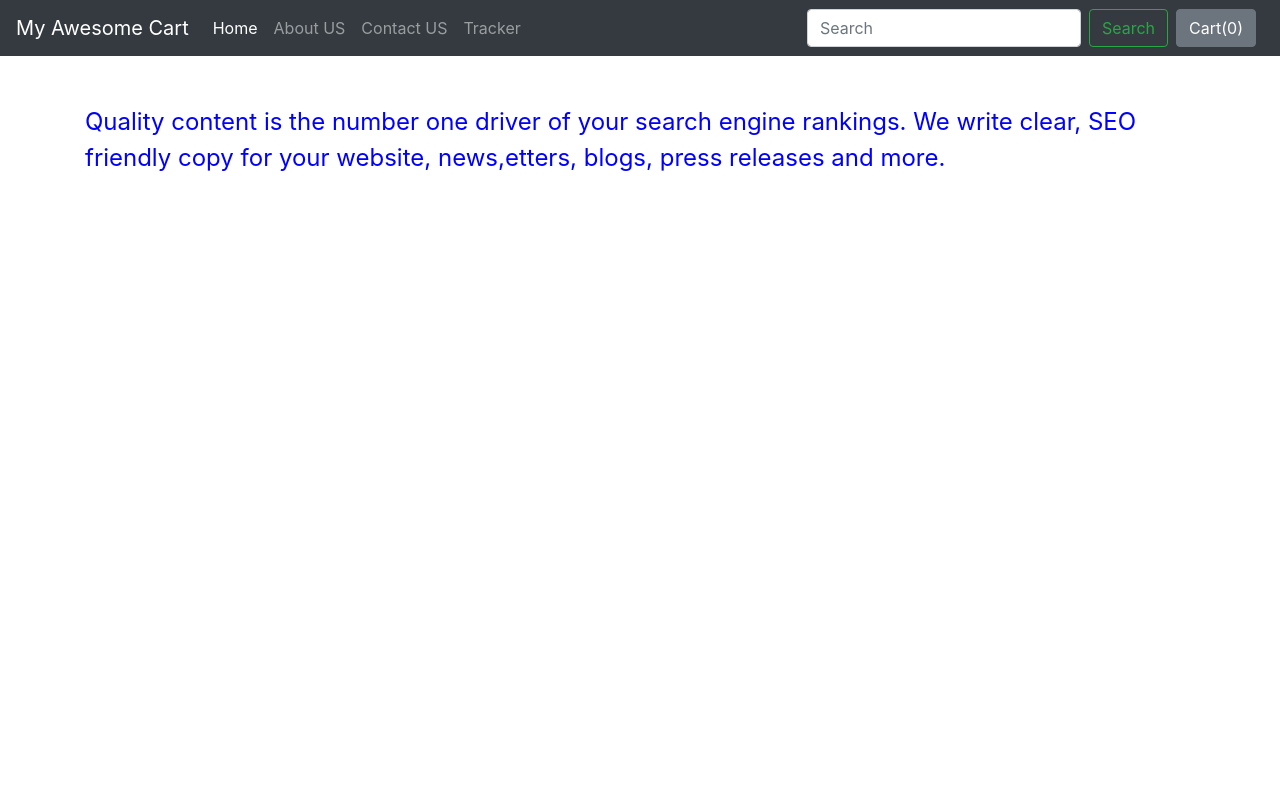
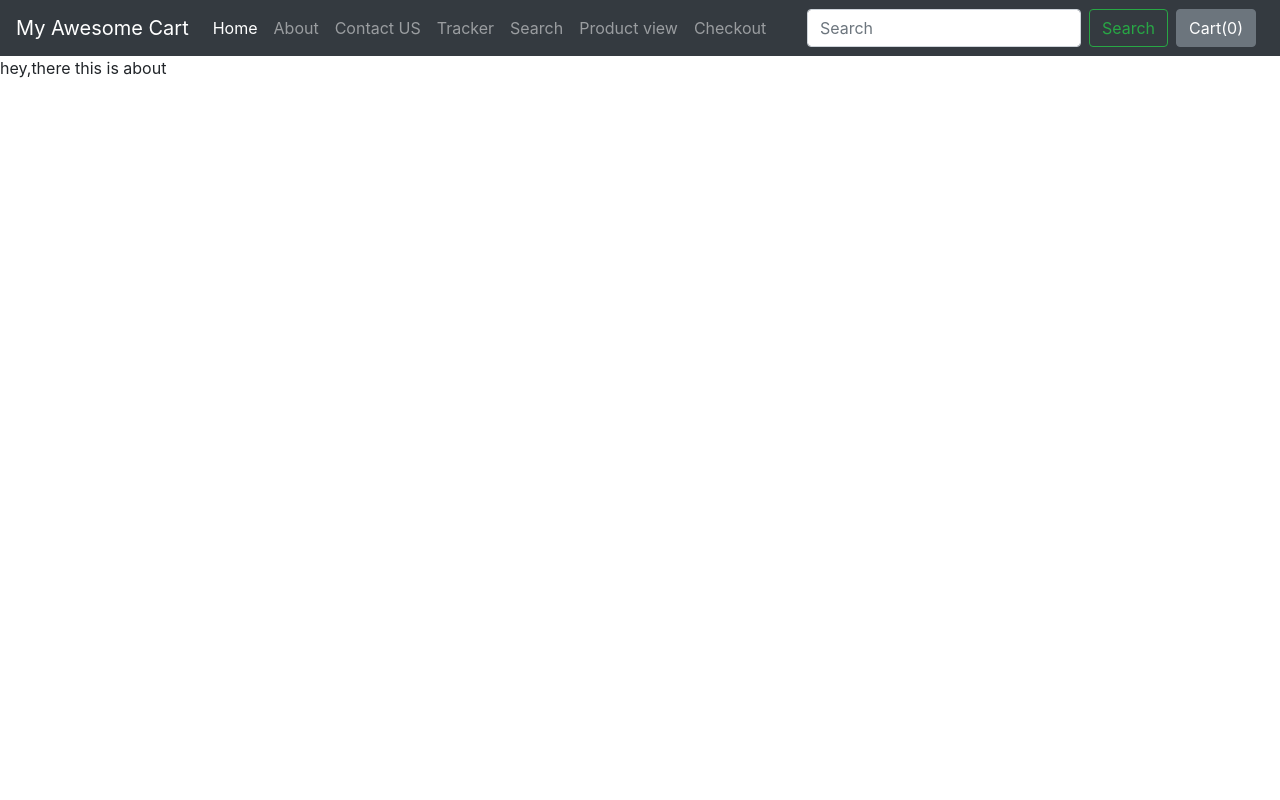
Before and after one commit to savanitaliya11/Myawesom_cart, a Django app: template mac/shop/templates/shop/about.html in a window 1280 px wide. Run offline with Django 3.2, Linux system fonts and the light colour scheme; the template is opened without the code that fills it, so the values that code supplies are empty; some libraries are stand-ins or nearby versions.

Commit message:
inherit navbar features

```diff
--- a/mac/shop/templates/shop/about.html
+++ b/mac/shop/templates/shop/about.html
@@ -1,17 +1,8 @@
-{% extends 'shop/basic.html' %}
+{% extends 'shop/basic.html'%}
+{% block css%}
 
-{%block title%} this is about{% endblock %}
-{% block css%}
-    .container{
-        color:Blue;
-        font-size:150%;
-}
 {% endblock %}
+{% block title%}about!{% endblock%}
 {% block body%}
-<div class="container mt-5">
-<p>
-    Quality content is the number one driver of your search engine rankings. We write clear,
-    SEO friendly copy for your website, news,etters, blogs, press releases and more.</p>
-
-</div>
+hey,there this is about
 {% endblock%}
--- a/mac/shop/templates/shop/basic.html
+++ b/mac/shop/templates/shop/basic.html
@@ -11,6 +11,8 @@
     <title>{% block title%}Hello, world!{% endblock%}</title>
     <style>
           {% block css%}{% endblock %}
+
+
 
     </style>
 </head>
@@ -31,15 +33,25 @@
             </li>
 
             <li class="nav-item">
-                <a class="nav-link" href="#">About US</a>
+                <a class="nav-link" href='/shop/about'>About</a>
+            </li>
+
+
+            <li class="nav-item">
+                <a class="nav-link" href='/shop/contact'>Contact US</a>
             </li>
 
             <li class="nav-item">
-                <a class="nav-link" href="#">Contact US</a>
+                <a class="nav-link" href='/shop/tracker'>Tracker</a>
             </li>
-
             <li class="nav-item">
-                <a class="nav-link" href="#">Tracker</a>
+                <a class="nav-link" href='/shop/search'>Search</a>
+            </li>
+            <li class="nav-item">
+                <a class="nav-link" href='/shop/productview'>Product view</a>
+            </li>
+            <li class="nav-item">
+                <a class="nav-link" href='/shop/checkout'>Checkout</a>
             </li>
 
 
--- /dev/null
+++ b/mac/shop/templates/shop/checkout.html
@@ -0,0 +1,5 @@
+{% extends 'shop/basic.html'%}
+
+{% blocktitle%}checkout page{% endblock %}
+
+{% block body%}this is checkout page{% endblock %}
--- /dev/null
+++ b/mac/shop/templates/shop/contact.html
@@ -0,0 +1,6 @@
+{% extends 'shop/basic.html'%}
+{% block title%}contact us{% endblock%}
+{% block body%}
+    <h6>Mail:</h6>savanitaliya11@gmail.com
+
+{% endblock%}
--- /dev/null
+++ b/mac/shop/templates/shop/productview.html
@@ -0,0 +1,5 @@
+{% extends 'shop/basic.html'%}
+{% block title%}product view{% endblock%}
+{% block body%}
+    product view page
+{% endblock%}
--- /dev/null
+++ b/mac/shop/templates/shop/search.html
@@ -0,0 +1,6 @@
+{% extends 'shop/basic.html'%}
+
+{% block title%}search{% endblock%}
+{% block body%}
+    search page
+{% endblock%}
```
Also changed, not shown: mac/shop/templates/shop/tracker.html (added, +7 -0 lines), mac/shop/views.py (+7 -7 lines).
